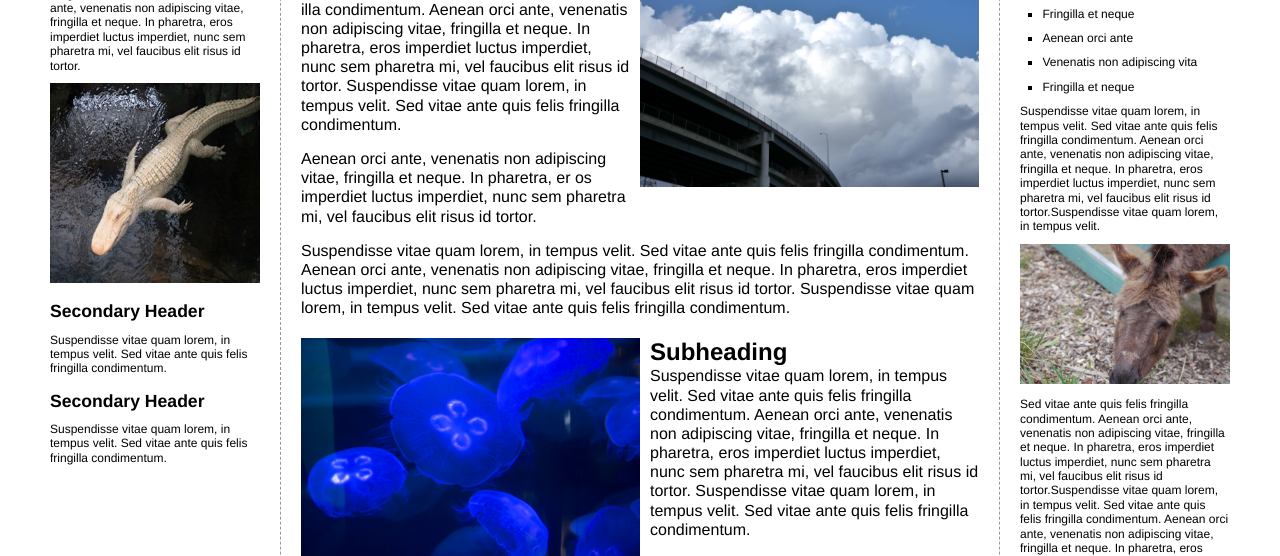
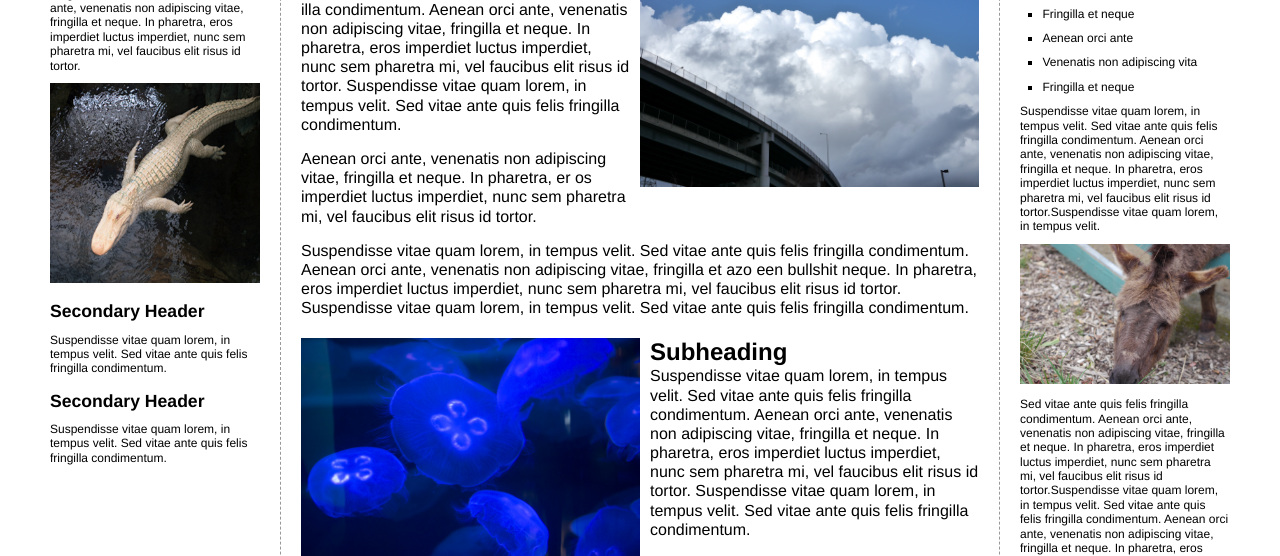
Before and after one commit to spaisuiker/opdr-5git, a plain HTML site: page html/index.html in a window 1280 px wide. Shown: the part 242-798 px from the top of the page. Drawn offline with Linux system fonts and the light colour scheme.

Commit message:
Nog een andere verandering aangemaakt

```diff
--- a/html/index.html
+++ b/html/index.html
@@ -46,7 +46,7 @@
             <p>
               Suspendisse vitae quam lorem, in tempus velit. Sed vitae ante quis
               felis fringilla condimentum. Aenean orci ante, venenatis non
-              adipiscing vitae, fringilla et neque. In pharetra, eros imperdiet
+              adipiscing vitae, fringilla et azo een bullshit neque. In pharetra, eros imperdiet
               luctus imperdiet, nunc sem pharetra mi, vel faucibus elit risus id
               tortor. Suspendisse vitae quam lorem, in tempus velit. Sed vitae
               ante quis felis fringilla condimentum.
```
